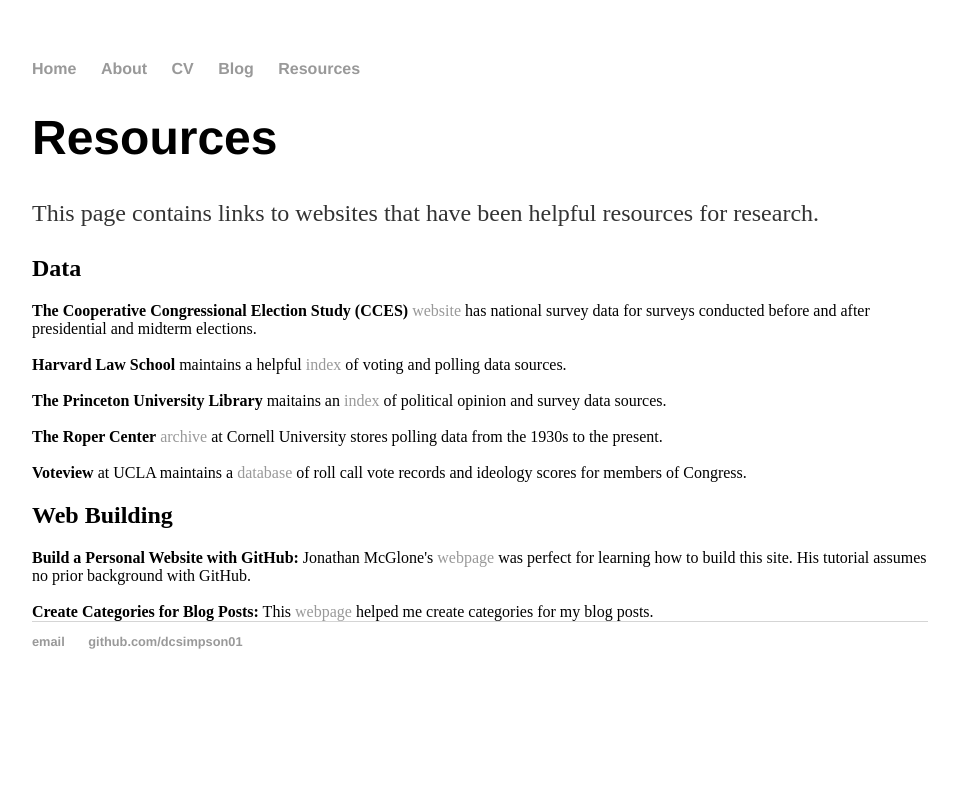
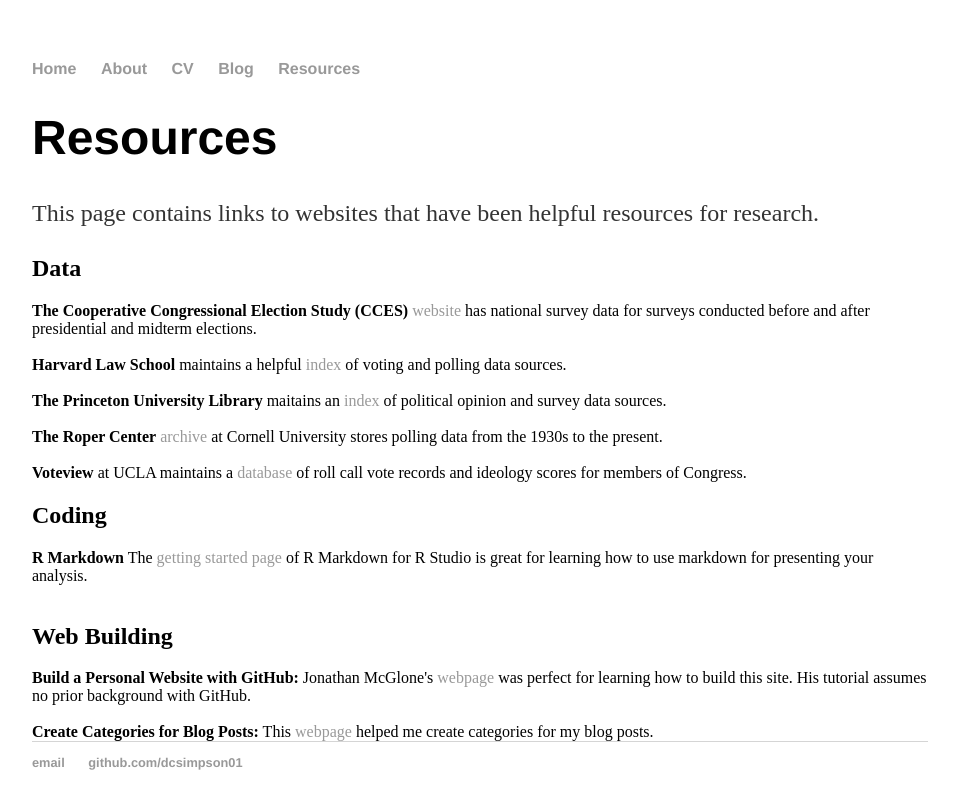
Before and after one commit to dcsimpson01/dcsimpson01.github.io, a Jekyll site: the page built from resources/index.html, in a window 1280 px wide. Shown: the top 809 px of the page, without its empty margins (160-1119 px from the left). Built offline with Jekyll 4.4.1, drawn with Linux system fonts in a browser that asks for light colours.

Commit message:
Update index.html

```diff
--- a/resources/index.html
+++ b/resources/index.html
@@ -19,6 +19,10 @@ title: Resources
 		<br />
 	 	<strong>Voteview</strong> at UCLA maintains a <a href="https://voteview.com/data">database</a> of roll call vote records and ideology scores for members of Congress.<br/>
 
+	<h2>Coding</h2>
+		<strong>R Markdown</strong> The <a href="https://rmarkdown.rstudio.com/lesson-1.html"> getting started page</a> of R Markdown for R Studio is great for learning how to use markdown for presenting your analysis.<br />
+		<br />
+
 
 	<h2>Web Building</h2>
          <strong>Build a Personal Website with GitHub:</strong> Jonathan McGlone's <a href="http://jmcglone.com/guides/github-pages/"> webpage</a> was perfect for learning how to build this site. His tutorial assumes no prior background with GitHub.<br/>
```
